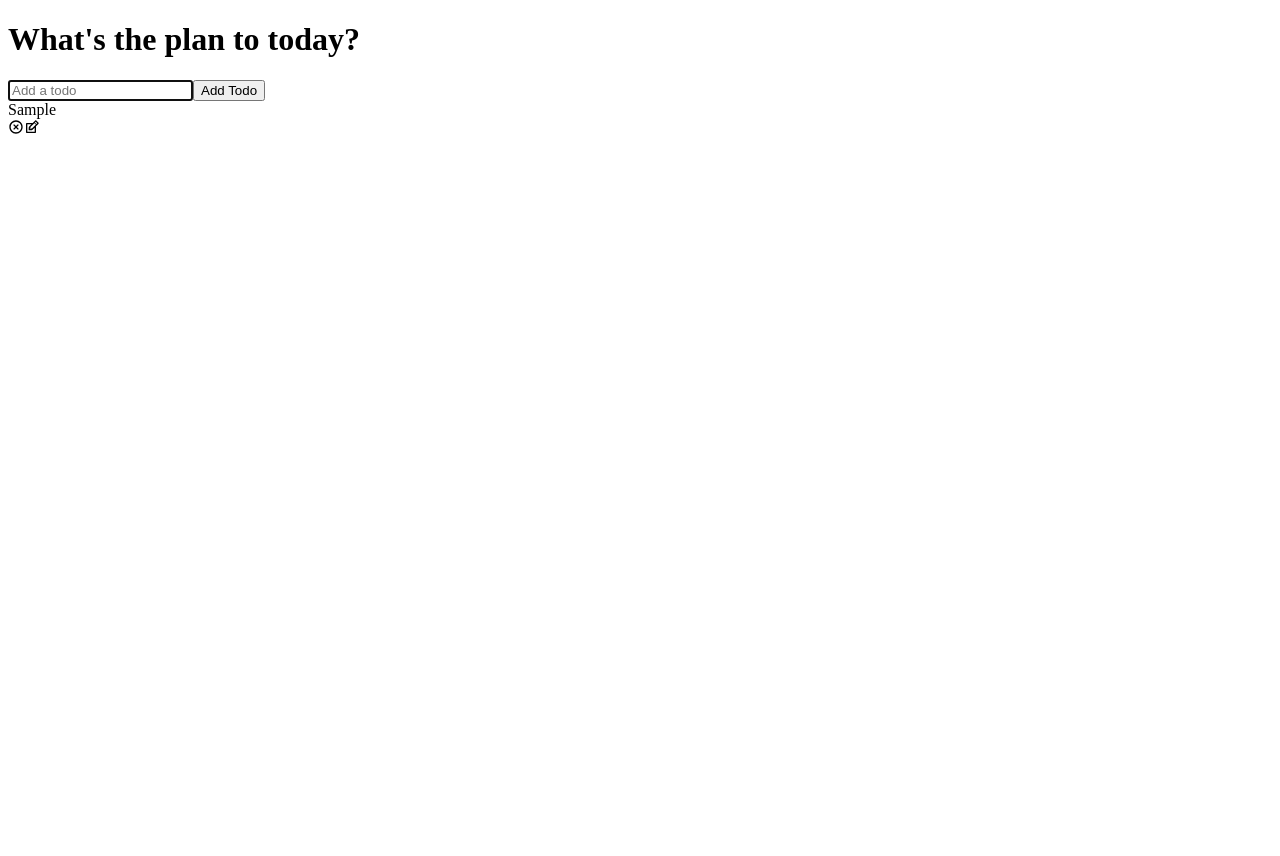
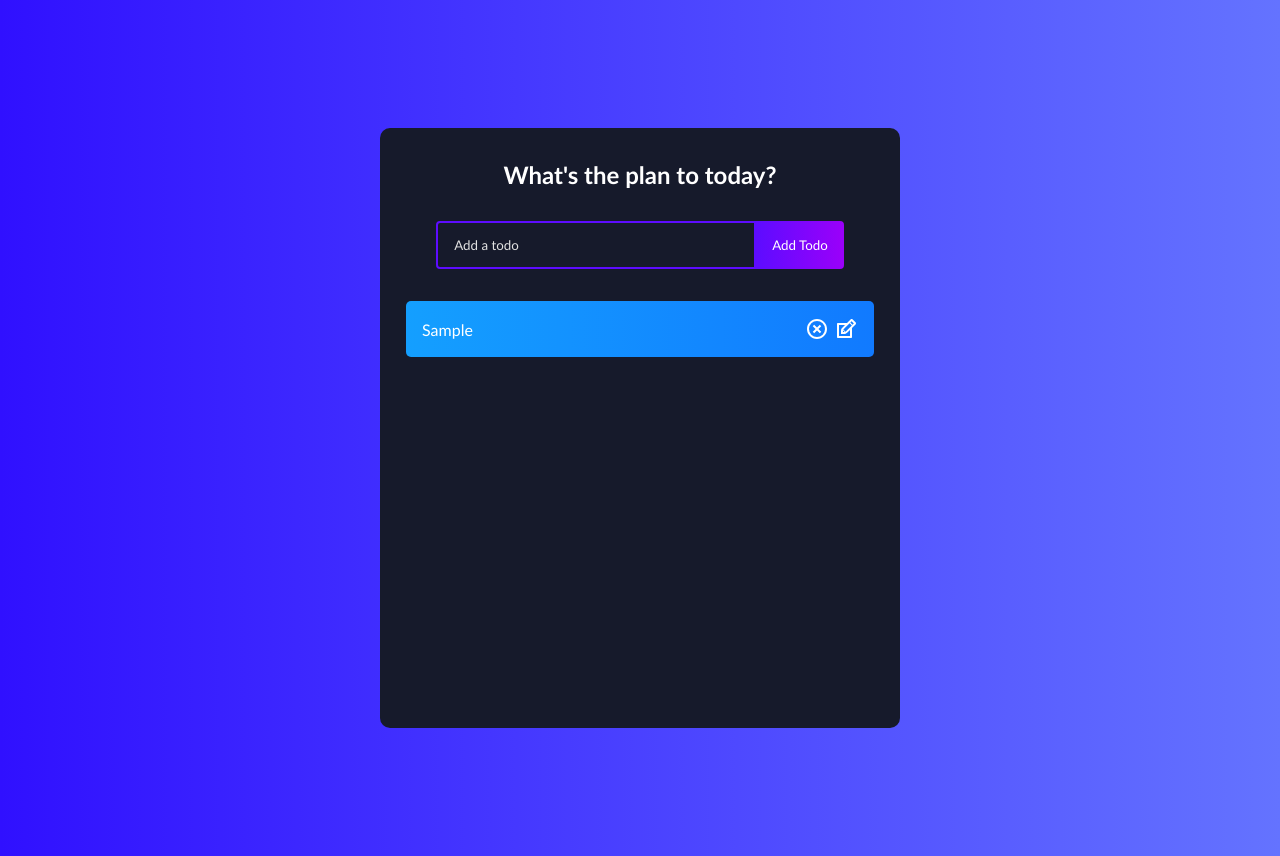
Before and after one commit to Grazziano/react-todo-app, a React (Create React App) app: page / in a window 1280 px wide. Both pictures are taken after typing "Sample" into the empty fields and a click on the button "Add Todo". Before the commit the page ends 800 px from the top, so only its background shows below. Built offline with nearby package versions, Linux system fonts and the light colour scheme.

Commit message:
:lipstick: Adding style

```diff
--- a/src/App.css
+++ b/src/App.css
@@ -1,38 +1,147 @@
-.App {
-  text-align: center;
+* {
+  box-sizing: border-box;
+  margin: 0;
+  padding: 0;
+  font-family: 'Trebuchet MS', 'Lucida Sans Unicode', 'Lucida Grande',
+    'Lucida Sans', Arial, sans-serif;
 }
 
-.App-logo {
-  height: 40vmin;
-  pointer-events: none;
+body {
+  background: linear-gradient(
+    90deg,
+    rgba(48, 16, 255, 1) 0%,
+    rgba(100, 115, 255, 1) 100%
+  );
+}
+.todo-app {
+  display: flex;
+  flex-direction: column;
+  justify-content: start;
+  width: 520px;
+  min-height: 600px;
+  background: #161a2b;
+  text-align: center;
+  margin: 128px auto;
+  border-radius: 10px;
+  padding-bottom: 32px;
 }
 
-@media (prefers-reduced-motion: no-preference) {
-  .App-logo {
-    animation: App-logo-spin infinite 20s linear;
-  }
+h1 {
+  margin: 32px 0;
+  color: #fff;
+  font-size: 24px;
 }
 
-.App-header {
-  background-color: #282c34;
-  min-height: 100vh;
-  display: flex;
-  flex-direction: column;
-  align-items: center;
-  justify-content: center;
-  font-size: calc(10px + 2vmin);
-  color: white;
+.complete {
+  text-decoration: line-through;
+  opacity: 0.4;
 }
 
-.App-link {
-  color: #61dafb;
+.todo-form {
+  margin-bottom: 32px;
 }
 
-@keyframes App-logo-spin {
-  from {
-    transform: rotate(0deg);
-  }
-  to {
-    transform: rotate(360deg);
-  }
+.todo-input {
+  padding: 14px 32px 14px 16px;
+  border-radius: 4px 0 0 4px;
+  border: 2px solid #5d0cff;
+  outline: none;
+  width: 320px;
+  background: transparent;
+  color: #fff;
 }
+
+.todo-input::placeholder {
+  color: #e2e2e2;
+}
+
+.todo-button {
+  padding: 16px;
+  border: none;
+  border-radius: 0 4px 4px 0;
+  cursor: pointer;
+  outline: none;
+  background: linear-gradient(
+    90deg,
+    rgba(93, 12, 255, 1) 0%,
+    rgba(155, 0, 250, 1) 100%
+  );
+  color: #fff;
+  text-transform: capitalize;
+}
+
+.todo-input.edit {
+  border: 2px solid #149fff;
+}
+
+.todo-button.edit {
+  background: linear-gradient(
+    90deg,
+    rgba(20, 159, 255, 1) 0%,
+    rgba(17, 122, 255, 1) 100%
+  );
+  padding: 16px 22px;
+}
+
+.todo-container {
+  display: flex;
+  flex-direction: row;
+  position: relative;
+}
+
+.todo-row {
+  display: flex;
+  justify-content: space-between;
+  align-items: center;
+  margin: 4px auto;
+  color: #fff;
+  background: linear-gradient(
+    90deg,
+    rgba(255, 118, 20, 1) 0%,
+    rgba(255, 84, 17, 1) 100%
+  );
+
+  padding: 16px;
+  border-radius: 5px;
+  width: 90%;
+}
+
+.todo-row:nth-child(4n + 1) {
+  background: linear-gradient(
+    90deg,
+    rgba(93, 12, 255, 1) 0%,
+    rgba(155, 0, 250, 1) 100%
+  );
+}
+
+.todo-row:nth-child(4n + 2) {
+  background: linear-gradient(
+    90deg,
+    rgba(255, 12, 241, 1) 0%,
+    rgba(250, 0, 135, 1) 100%
+  );
+}
+
+.todo-row:nth-child(4n + 3) {
+  background: linear-gradient(
+    90deg,
+    rgba(20, 159, 255, 1) 0%,
+    rgba(17, 122, 255, 1) 100%
+  );
+}
+
+.icons {
+  display: flex;
+  align-items: center;
+  font-size: 24px;
+  cursor: pointer;
+}
+
+.delete-icon {
+  margin-right: 5px;
+  color: #fff;
+}
+
+.edit-icon {
+  color: #fff;
+}
```
